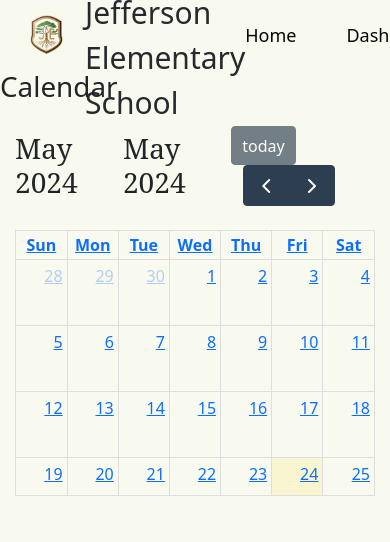
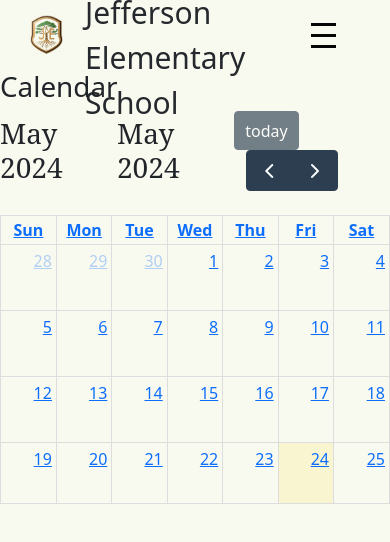
Before and after one commit to HarunAhmed17/Launch-Week-1-Project, a React (Vite) app in the folder School Dashboard/: page /calendar in a window 390 px wide. Shown: the top 542 px of the page. Built offline with nearby package versions, Linux system fonts and the light colour scheme; no server answers; the database is empty.

Commit message:
responsive nav ba r

```diff
--- a/School Dashboard/src/components/Navbar.jsx
+++ b/School Dashboard/src/components/Navbar.jsx
@@ -3,44 +3,48 @@
 import '../styles/directory.css';
 import { Link } from "react-router-dom";
 import logo from '../images/logo.png'
+import { useState } from 'react';
 
 export const Navbar = () => {
+  const [menuOpen, setMenuOpen] = useState(false);
+
+  const toggleMenu = () => {
+    setMenuOpen(!menuOpen);
+  };
 
   return (
     <header className="header">
-
-      <div className='left-section'>
-        <div className='title-section'>
-          <img className="header-logo" src={logo} alt="Logo" />
-          <div className='navbar-title'> Thomas Jefferson Elementary School </div>
-        </div>
+      <div className="title-section">
+        <img className="header-logo" src={logo} alt="Logo" />
+        <div className="navbar-title">Thomas Jefferson Elementary School</div>
       </div>
 
-      <div className='right-section'>
-        <Link className='header-link' to={'/'}>Home</Link>
-        <Link className='header-link' to={'/dashboard'}>Dashboard</Link>
-
-        <div className='directory-link'>
-          <div className='header-link'>Directory</div>
-
-          <div className='directory-options'>
-            <div className='options-container'>
-              <div className='student-option'>
-                <Link className='student-link' to={'/student-directory'} >Student</Link>
-              </div>
-              <div className='teacher-option'>
-                <Link className='teacher-link' to={'/teacher-directory'}>Teacher</Link>
+      <div className="right-section">
+        <div className={`links-container ${menuOpen ? 'show' : ''}`}>
+          <Link className="header-link" to="/">Home</Link>
+          <Link className="header-link" to="/dashboard">Dashboard</Link>
+          <div className="directory-link">
+            <div className="header-link">Directory</div>
+            <div className="directory-options">
+              <div className="options-container">
+                <div className="student-option">
+                  <Link className="student-link" to="/student-directory">Student</Link>
+                </div>
+                <div className="teacher-option">
+                  <Link className="teacher-link" to="/teacher-directory">Teacher</Link>
+                </div>
               </div>
             </div>
           </div>
-
+          <Link className="header-link" to="/calendar">Calendar</Link>
+          <Link className="header-link-button" to="/login">Log-in</Link>
         </div>
-
-        <Link className='header-link' to={'/calendar'}>Calendar</Link>
-        <Link className='header-link-button' to={'/login'}>Log-in</Link>
+        <div className="hamburger" onClick={toggleMenu}>
+          <div></div>
+          <div></div>
+          <div></div>
+        </div>
       </div>
-
-
     </header>
-  )
-}
+  );
+};
--- a/School Dashboard/src/index.css
+++ b/School Dashboard/src/index.css
@@ -1,8 +1,4 @@
-
-
-/* NAVBAR */
-
-body{
+body {
   background-color: #F9FAEF;
   padding-top: 70px;
 }
@@ -12,23 +8,12 @@
   display: flex;
   justify-content: space-between;
   align-items: center;
-
-  flex-direction: row;
-  opacity: 0.98;
-
   position: fixed;
   top: 0;
   left: 0;
   right: 0;
   z-index: 100;
   background-color: #F9FAEF;
-
-  /* border-color: black; */
-  /* background-color: rgb(222, 239, 218); */
-  /* background-color: #F9FAEF;
-
-  border-width: thin;
-  box-shadow: 0 0 8px rgba(0, 0, 0, 0.25); */
 }
 
 .navbar-title {
@@ -49,17 +34,21 @@
 }
 
 .right-section {
-  margin-right: 50px;
+  margin-right: 20px;
   display: flex;
   align-items: center;
 }
 
+.links-container {
+  display: flex;
+  align-items: center; /* Align links vertically */
+}
 
 .header-link {
   text-decoration: none;
   color: black;
   font-size: 18px;
-  margin-right: 50px;
+  margin-right: 20px;
 }
 
 .header-link:hover {
@@ -70,27 +59,90 @@
   color: rgb(9, 75, 9);
 }
 
+.header-link-button {
+  padding: 10px 20px;
+  background-color: rgb(19, 97, 19);
+  color: white;
+  border-radius: 5px;
+  text-decoration: none;
+  margin-right: 20px;
+}
+
+.header-link-button:hover {
+  background-color: rgb(9, 75, 9);
+}
+
+.directory-link {
+  position: relative;
+  /* margin-right: 20px;  */
+}
+
+.directory-options {
+  display: none;
+  position: absolute;
+  top: 100%;
+  left: 0;
+  background-color: #F9FAEF;
+  box-shadow: 0 0 8px rgba(0, 0, 0, 0.25);
+}
+
+.options-container {
+  display: flex;
+  flex-direction: column;
+}
+
+.directory-link:hover .directory-options {
+  display: block;
+}
+
+.hamburger {
+  display: none;
+  flex-direction: column;
+  cursor: pointer;
+  margin-left: auto;
+}
+
+.hamburger div {
+  width: 25px;
+  height: 3px;
+  background-color: black;
+  margin: 4px;
+  transition: 0.3s;
+}
+
+@media (max-width: 768px) {
+  .links-container {
+    display: none;
+    flex-direction: column;
+    position: absolute;
+    top: 70px;
+    right: 0;
+    background-color: #F9FAEF;
+    width: 100%;
+    box-shadow: 0 0 8px rgba(0, 0, 0, 0.25);
+  }
+
+  .links-container.show {
+    display: flex;
+  }
+
+  .header-link,
+  .header-link-button {
+    display: block;
+    margin: 10px 20px;
+  }
+
+  .hamburger {
+    display: flex;
+  }
+}
+
 /* MATERIAL UI FIXES */
 
 .MuiTablePagination-selectLabel {
   margin-bottom: 0;
 }
 
-.MuiTablePagination-selectLabel {
-  margin-bottom: 0px;
-  /* Set your desired margin-bottom value */
-}
-
 .MuiTablePagination-displayedRows {
   margin-bottom: 0px;
 }
-
-
-
-
-.calendarcomponent{
-  padding-top: 15px; /* an override! */
-  padding-bottom: 15px; /* an override! */
-  padding-right: 15px;
-  padding-left: 15px;
-}
```
